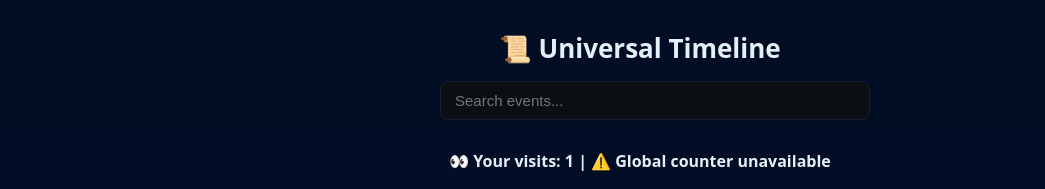
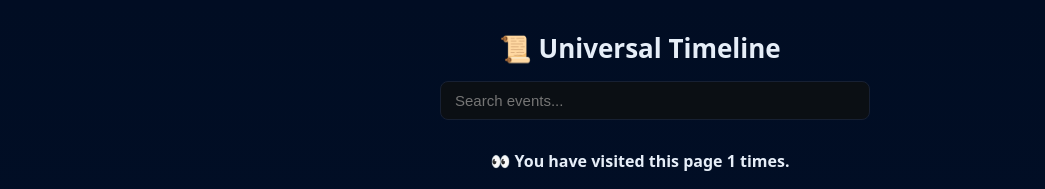
Before and after one commit to hematics43/Universal-Timeline, a plain HTML site: page index.html in a window 1280 px wide. Shown: the top 189 px of the page, without its empty margins (0-1045 px from the left). Drawn offline with Linux system fonts and the light colour scheme; no server answers.

Commit message:
Update index.html

```diff
--- a/index.html
+++ b/index.html
@@ -163,26 +163,6 @@
   </div>
 
 </header>
-<script>
-  // ---- Local user counter ----
-  let localVisits = localStorage.getItem("visits") || 0;
-  localVisits++;
-  localStorage.setItem("visits", localVisits);
-
-  // ---- Global counter ----
-  fetch("https://api.countapi.xyz/hit/mytimeline.unique123/visits")
-    .then(res => res.json())
-    .then(res => {
-      const globalVisits = res.value;
-      document.getElementById("visitCounter").textContent =
-        "👀 Your visits: " + localVisits + " | 👥 Total visits: " + globalVisits;
-    })
-    .catch(err => {
-      document.getElementById("visitCounter").textContent =
-        "👀 Your visits: " + localVisits + " | ⚠️ Global counter unavailable";
-      console.error(err);
-    });
-</script>
 
 <div id="visitCounter" style="text-align:center; margin:20px; font-weight:bold;"></div>
 <script>
```
